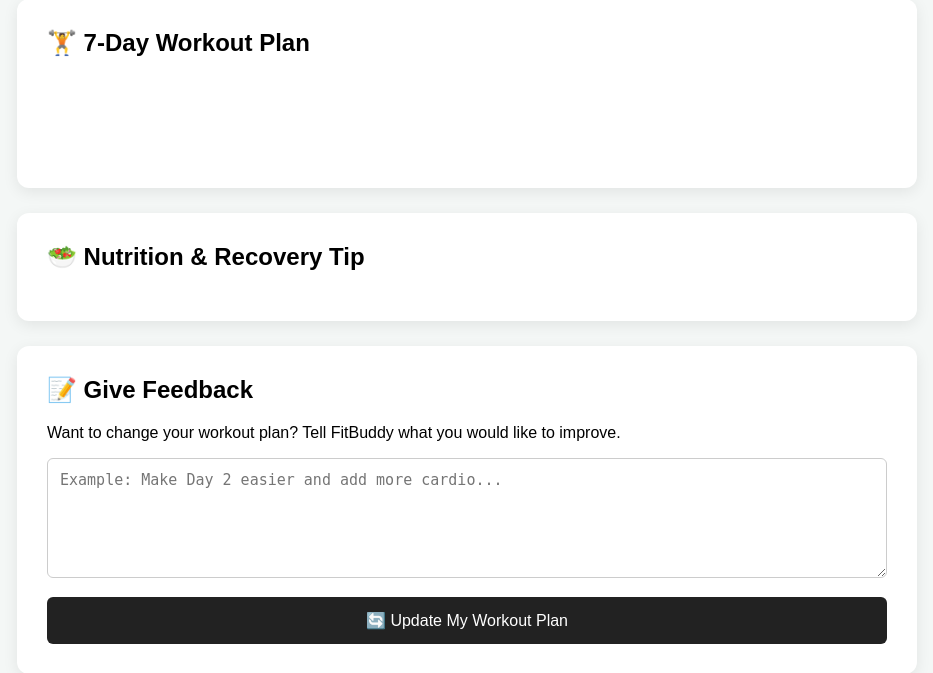
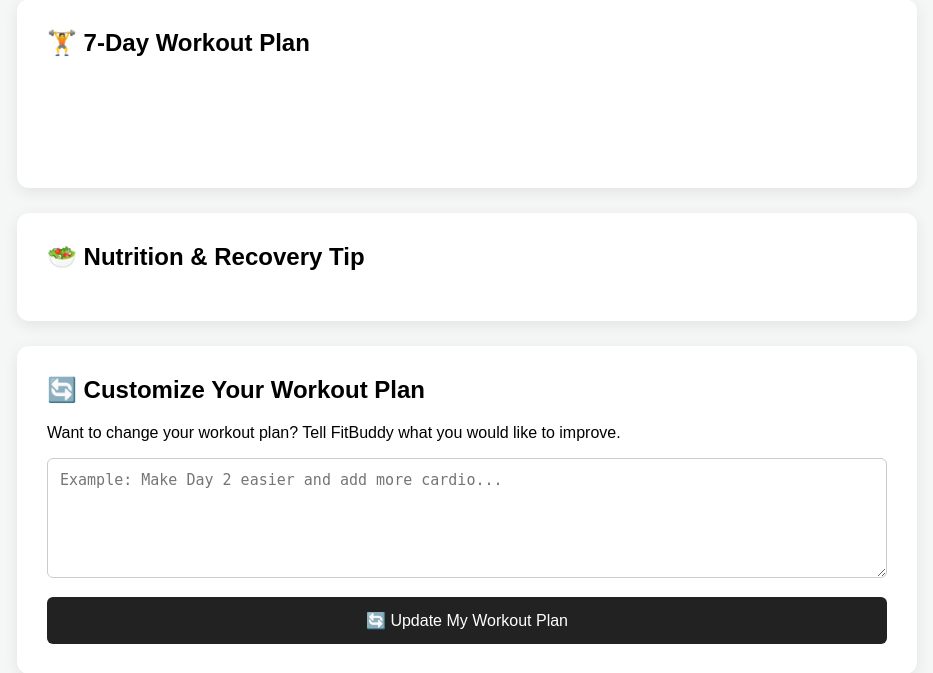
Before and after one commit to FrancisTenika/FITBUDDY, a FastAPI app: template templates/result.html in a window 1280 px wide. Shown: the part 419-1092 px from the top of the page, without its empty margins (173-1106 px from the left). Run offline with FastAPI, Linux system fonts and the light colour scheme; the template is opened without the code that fills it, so the values that code supplies are empty.

Commit message:
Update workout customization heading

```diff
--- a/templates/result.html
+++ b/templates/result.html
@@ -131,7 +131,7 @@
 
         <div class="card">
 
-            <h2>📝 Give Feedback</h2>
+            <h2>🔄 Customize Your Workout Plan</h2>
 
             <p>
                 Want to change your workout plan?
```
